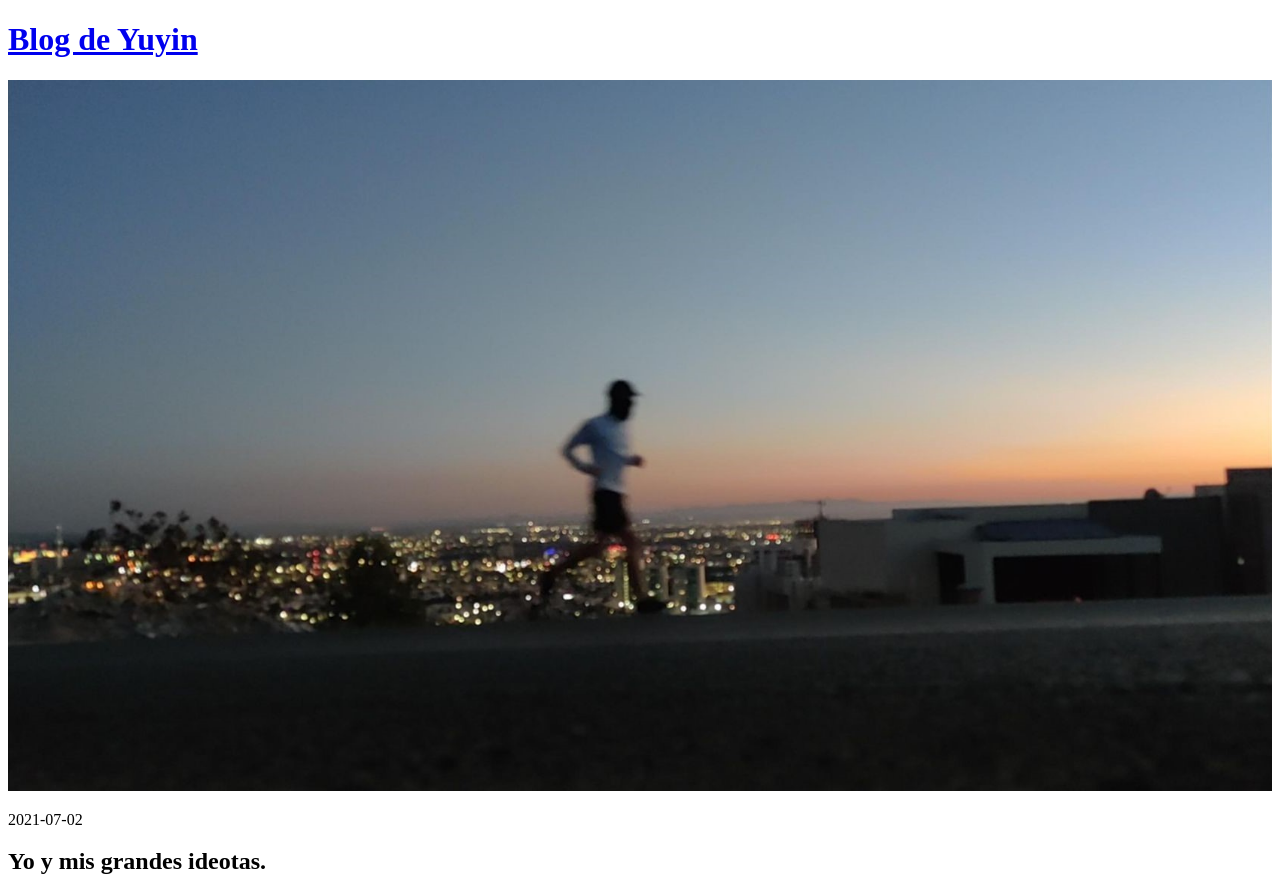
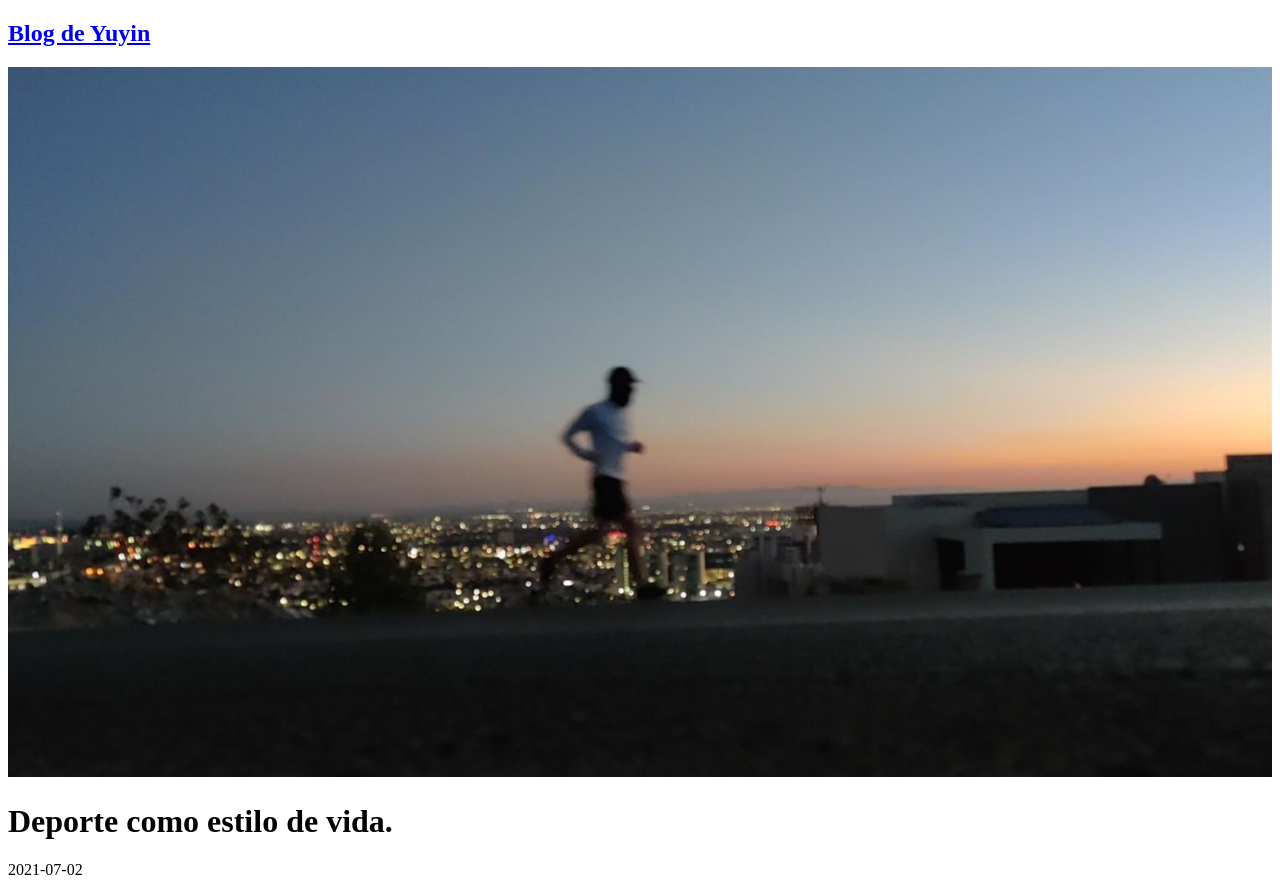
Before and after one commit to SoyYuyin/Blog-de-Yuyin, a plain HTML site: page posts/deporte-como-estilo-de-vida.html in a window 1280 px wide. Shown: the top 892 px of the page. Drawn offline with Linux system fonts and the light colour scheme.

Commit message:
Added H1 tag to 2021-07-02 post

```diff
--- a/posts/deporte-como-estilo-de-vida.html
+++ b/posts/deporte-como-estilo-de-vida.html
@@ -22,12 +22,14 @@
     <link rel="stylesheet" href="/styles/style.css" />
   </head>
   <body>
-    <a rel="stylesheet" href="../index.html"><h1>Blog de Yuyin</h1></a>
+    <a rel="stylesheet" href="../index.html"><h2>Blog de Yuyin</h2></a>
 
     <img
       src="../static/img/deporte-como-estilo-de-vida/run-sunrise.jpg"
       alt="Corriendo antes del amanecer con la ciudad de fondo."
     />
+    <h1>Deporte como estilo de vida.</h1>
+
     <p>2021-07-02</p>
 
     <h2>Yo y mis grandes ideotas.</h2>
```
